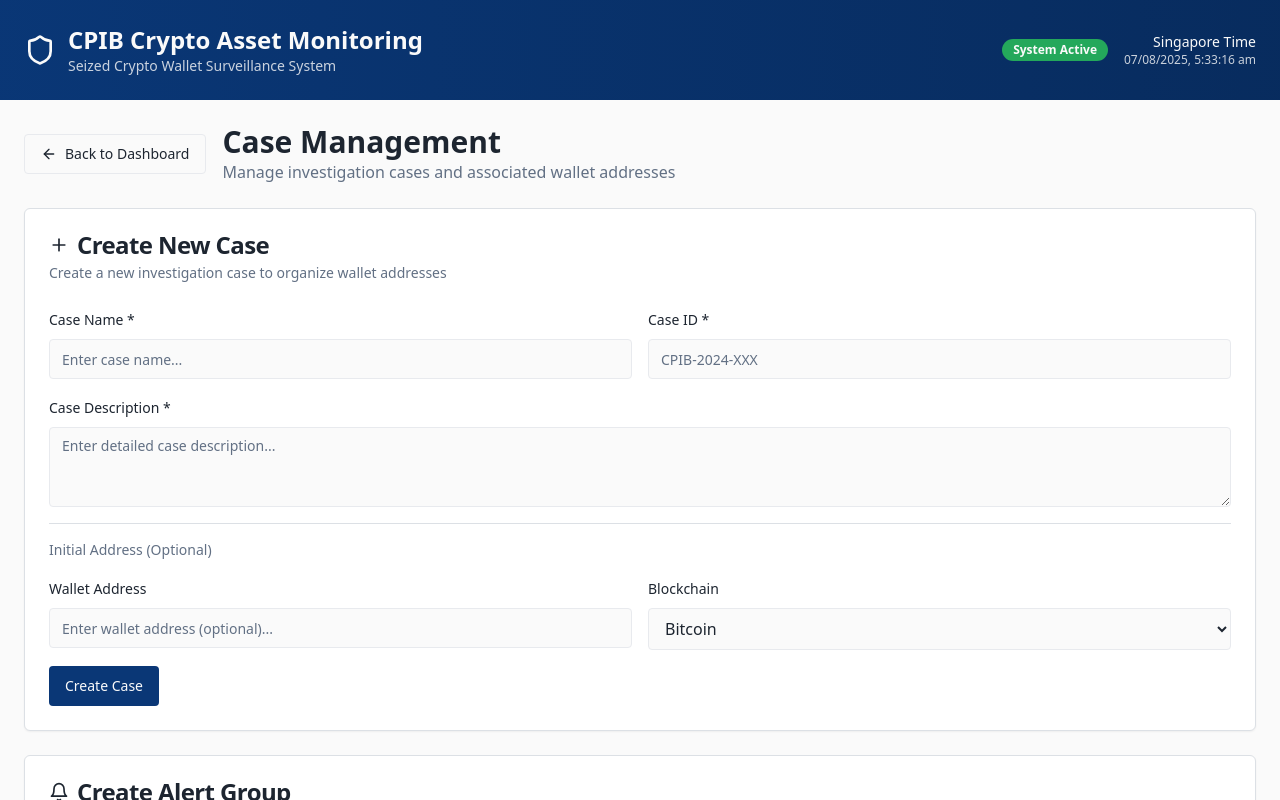
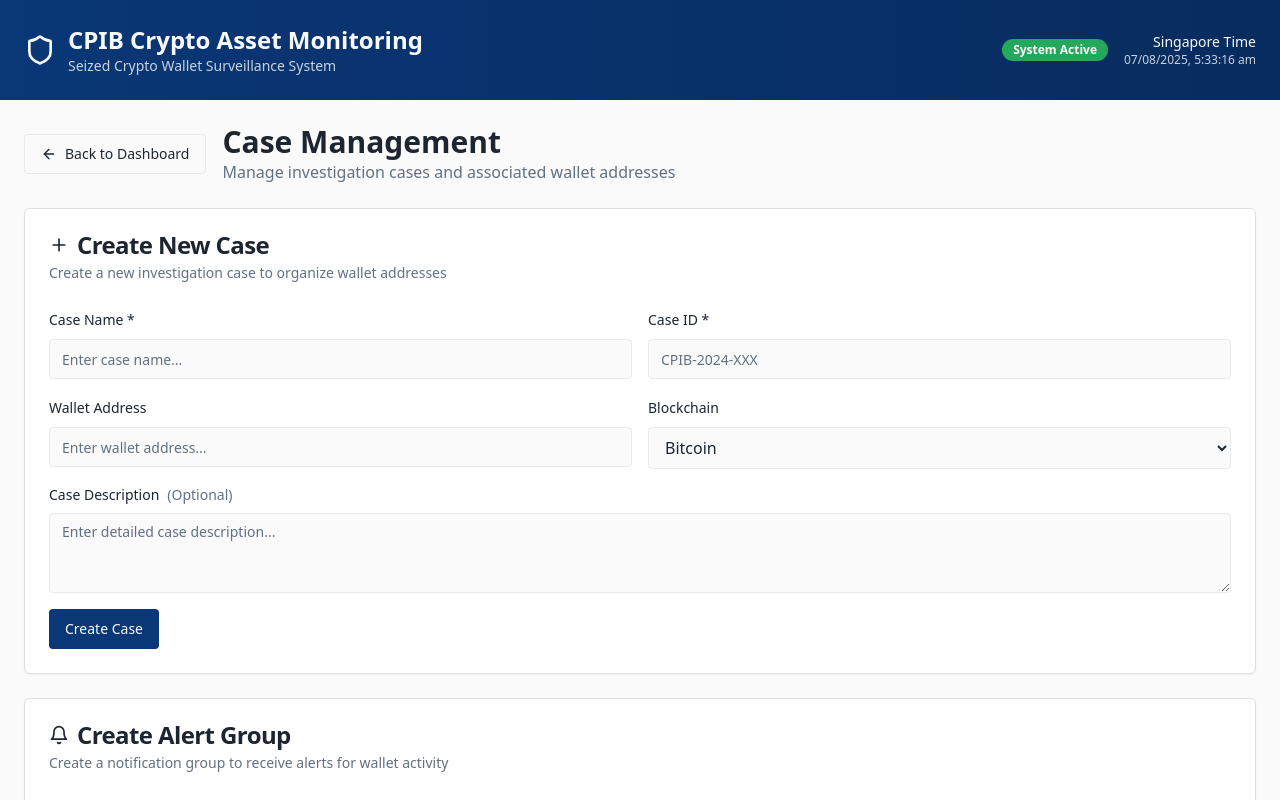
Before and after one commit to Kshitij0O7/sentinel-crypto-watch, a React (Vite) app: page /cases in a window 1280 px wide. Shown: the top 800 px of the page. Built offline with nearby package versions, Linux system fonts and the light colour scheme.

Commit message:
Update case form layout
Reordered the case creation form to place "Case Description" below "Wallet Address" and "Blockchain". Removed the optional remark field.

```diff
--- a/src/pages/Cases.tsx
+++ b/src/pages/Cases.tsx
@@ -182,7 +182,7 @@ const Cases = () => {
   ];
 
   const handleCreateCase = () => {
-    if (!newCase.name || !newCase.caseId || !newCase.description) {
+    if (!newCase.name || !newCase.caseId) {
       toast({
         title: "Error",
         description: "Please fill in all required fields",
@@ -365,26 +365,14 @@ const Cases = () => {
                 />
               </div>
             </div>
-            <div className="space-y-2">
-              <Label htmlFor="caseDescription">Case Description *</Label>
-              <Textarea
-                id="caseDescription"
-                placeholder="Enter detailed case description..."
-                value={newCase.description}
-                onChange={(e) => setNewCase({ ...newCase, description: e.target.value })}
-                rows={3}
-              />
-            </div>
 
-            {/* Optional Address Section */}
-            <div className="border-t pt-4 space-y-4">
-              <h4 className="font-medium text-sm text-muted-foreground">Initial Address (Optional)</h4>
+            {/* Address Section */}
             <div className="grid grid-cols-1 md:grid-cols-2 gap-4">
               <div className="space-y-2">
                 <Label htmlFor="caseAddress">Wallet Address</Label>
                 <Input
                   id="caseAddress"
-                    placeholder="Enter wallet address (optional)..."
+                  placeholder="Enter wallet address..."
                   value={newCase.address}
                   onChange={(e) => setNewCase({ ...newCase, address: e.target.value })}
                 />
@@ -405,6 +393,20 @@ const Cases = () => {
                 </select>
               </div>
             </div>
+
+            {/* Case Description - Optional */}
+            <div className="space-y-2">
+              <div className="flex items-center gap-2">
+                <Label htmlFor="caseDescription">Case Description</Label>
+                <span className="text-sm text-muted-foreground">(Optional)</span>
+              </div>
+              <Textarea
+                id="caseDescription"
+                placeholder="Enter detailed case description..."
+                value={newCase.description}
+                onChange={(e) => setNewCase({ ...newCase, description: e.target.value })}
+                rows={3}
+              />
             </div>
 
             <Button onClick={handleCreateCase} className="w-full md:w-auto">
```
Lines whose indentation alone changed are shown as unchanged.
